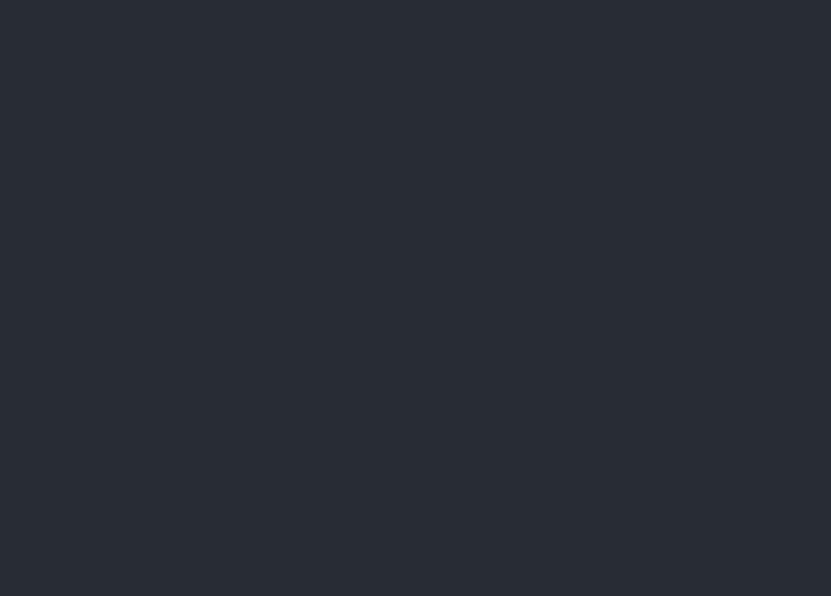
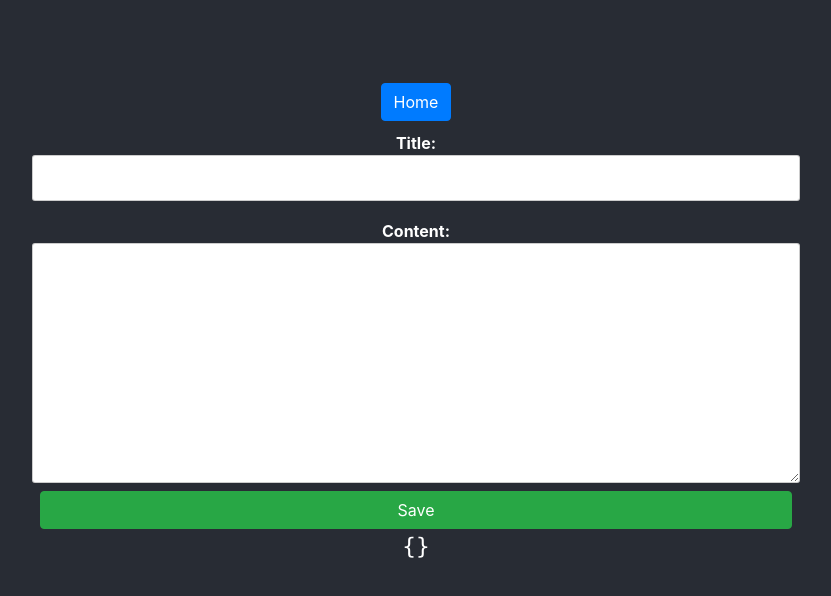
Before and after one commit to Buildweek-How-To-app/front-end, a React (Create React App) app: page /new in a window 1280 px wide. Shown: the top 596 px of the page, without its empty margins (224-1055 px from the left). Built offline with nearby package versions, Linux system fonts and the light colour scheme.

Commit message:
Created a Create Topic component

```diff
--- a/src/App.js
+++ b/src/App.js
@@ -1,7 +1,9 @@
 import React from 'react';
-import { Route } from 'react-router-dom';
+import { Route, Link } from 'react-router-dom';
+import { Button } from 'reactstrap';
 import TopicContainer from './components/TopicContainer'
 import TopicPage from './components/TopicPage'
+import CreateTopic from './components/CreateTopic'
 import dummyData from './dummy-data';
 import './App.css';
 
@@ -9,9 +11,17 @@ function App() {
   return (
     <div className="App">
       <header className="App-header">
-        <Route exact path='/' render={() => <TopicContainer />} />
+        <Route exact path='/'>
+          <TopicContainer />
+          <Link to='/new'>
+            <Button color="success">Create New Post</Button>
+          </Link>
+        </Route>
         <Route path='/topics/:id'>
           <TopicPage items={dummyData}/>
+        </Route>
+        <Route path='/new'>
+          <CreateTopic />
         </Route>
       </header>
     </div>
--- /dev/null
+++ b/src/components/CreateTopic.js
@@ -0,0 +1,53 @@
+import React, { useState } from 'react';
+import { Link } from 'react-router-dom';
+import { Button } from 'reactstrap';
+import axios from 'axios'
+import './EditTopic.css'
+
+const CreateTopic = (props) => {
+	const [topicContent, setTopicContent] = useState({
+		title: "",
+		content: ""
+	});
+	const [postResponse, setPostResponse] = useState({});
+
+	// Input onChange handler
+	const change = (e) => {
+		setTopicContent({...topicContent, [e.target.name]: e.target.value})
+	};
+
+	// Form on submit handler
+	const formSubmit = (e) => {
+		e.preventDefault();
+
+		axios.post("https://reqres.in/api/users", topicContent)
+			.then((res) => {
+				setPostResponse("Submit Successful!");
+			})
+	};
+
+	return (
+		<>
+			<Link to="/">
+					<Button color='primary'>Home</Button>
+			</Link>
+
+			<form onSubmit={formSubmit}>
+				<label htmlFor="title">
+					Title:
+					<input type="text" name="title" id="title" value={topicContent.title} onChange={change}/>
+				</label>
+				<label htmlFor="content">
+					Content:
+					<textarea type="text" name="content" id="content" value={topicContent.content} onChange={change}/>
+				</label>
+
+				<Button color="success">Save</Button>
+				<pre>{JSON.stringify(postResponse, null, 2)}</pre>
+
+			</form>
+		</>
+	);
+};
+
+export default CreateTopic;
--- a/src/components/EditTopic.js
+++ b/src/components/EditTopic.js
@@ -1,5 +1,5 @@
 import React, { useState,  } from 'react';
-import { Button, Form, FormGroup, Label, Input, FormText } from 'reactstrap';
+import { Button } from 'reactstrap';
 import axios from 'axios'
 import './EditTopic.css'
 
@@ -16,7 +16,7 @@ const EditTopic = (props) => {
 	const formSubmit = (e) => {
 		e.preventDefault();
 
-		axios.post("https://reqres.in/api/users", topicContent)
+		axios.put("https://reqres.in/api/users", topicContent)
 			.then((res) => {
 				setPostResponse("Submit Successful!");
 			})
```
Also changed, not shown: 1 other file (tests, documents, lock files or other folders).
